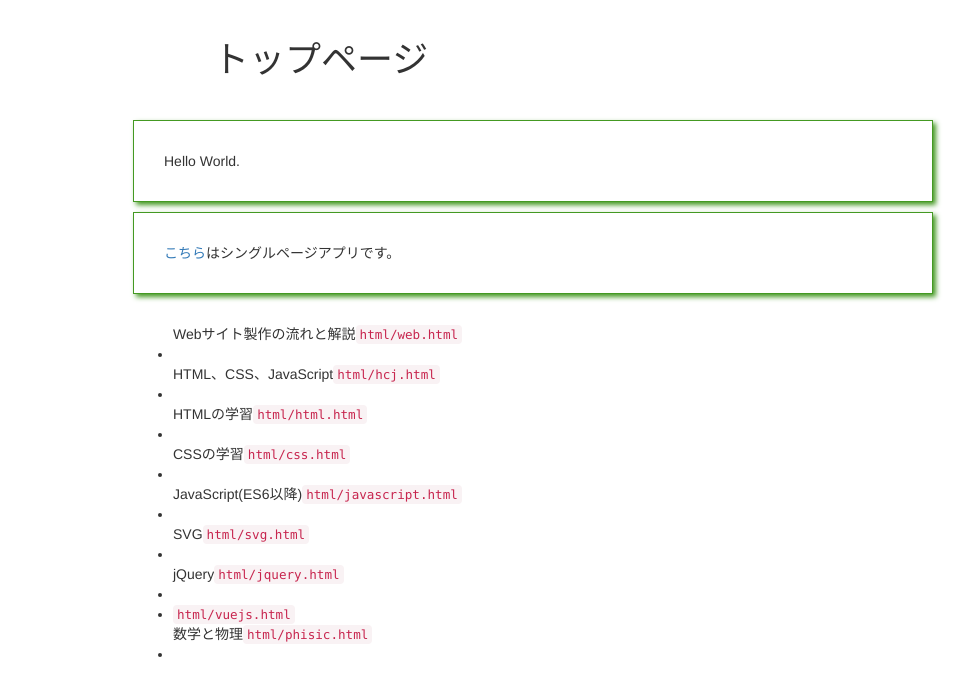
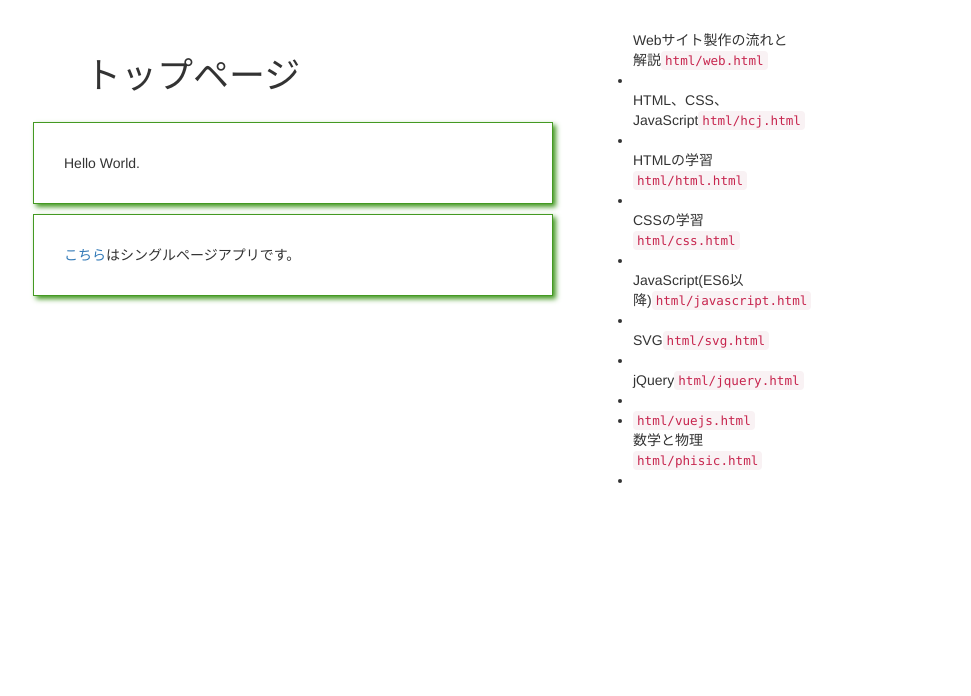
Before and after one commit to inomoto-hironobu/inomoto-hironobu.github.io, a PHP site: page / in a window 1280 px wide. Shown: the top 696 px of the page, without its empty margins (107-1078 px from the left). Run offline with PHP 8.4, Linux system fonts and the light colour scheme; some libraries are stand-ins or nearby versions.

Commit message:
2ペインスタイル

```diff
--- a/css/hcj.css
+++ b/css/hcj.css
@@ -4,8 +4,8 @@ body {
 	padding-right: 120px;
 }
 body > * {
-	margin-left: 120px;
-	margin-right: 120px;
+	margin-left: 20px;
+	margin-right: 20px;
 	margin-top: 30px;
 }
 h1 {margin:5% 10%;}
@@ -33,16 +33,11 @@ article {
 .owners {
 	box-shadow: 10px 10px 10px 10px rgba(0,0,0,0.4) inset;
 }
-
-.cotroll {
-	width: 20%;
-	float: left;
-	margin: 0;
-	padding: 0;
+main {
+	float:left;
+	width:50%;
 }
-.view {
-	width: 70%;
-	float: left;
-	margin: 0;
-	padding: 0;
+aside {
+	float:left;
+	width:20%;
 }
```
